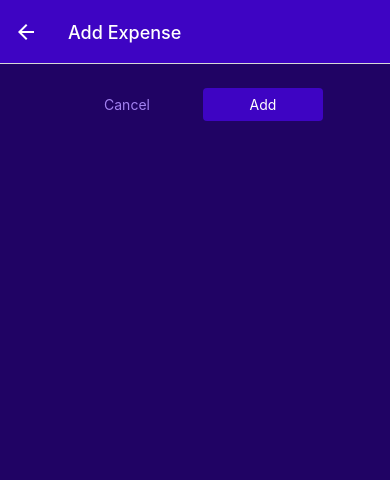
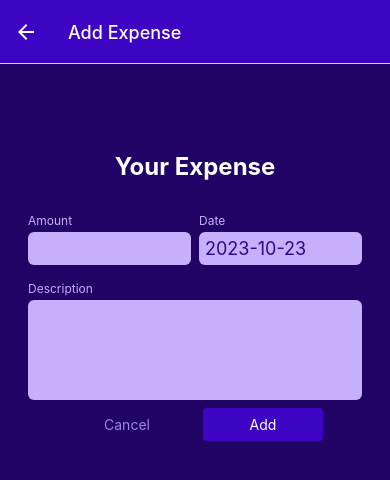
Before and after one commit to VictorIvanov87/RN-ExpenseTracker, a React Native app: screen /ManageExpense in a window 390 px wide. Shown: the top 480 px of the page. Built offline with nearby package versions, Linux system fonts and the light colour scheme.

Commit message:
Implement `ExpenseForm`, add validation and styles

```diff
--- a/components/ExpensesOutput/ExpensesOutput.js
+++ b/components/ExpensesOutput/ExpensesOutput.js
@@ -1,13 +1,19 @@
-import { View, StyleSheet } from "react-native";
+import { View, StyleSheet, Text } from "react-native";
 import { GLOBAL_STYLES } from "../../constants/styles";
 import ExpensesSummary from "./ExpensesSummary";
 import ExpensesList from "./ExpensesList";
 
-const ExpensesOutput = ({ expenses, periodName }) => {
+const ExpensesOutput = ({ expenses, periodName, fallbackText }) => {
+  let content = <Text style={styles.infoText}>{fallbackText}</Text>;
+
+  if (expenses.length > 0) {
+    content = <ExpensesList expenses={expenses} />;
+  }
+
   return (
     <View style={styles.container}>
       <ExpensesSummary expenses={expenses} periodName={periodName} />
-      <ExpensesList expenses={expenses} />
+      {content}
     </View>
   );
 };
@@ -19,6 +25,12 @@
     paddingBottom: 0,
     paddingHorizontal: 24,
     paddingTop: 24
+  },
+  infoText: {
+    color: "white",
+    fontSize: 16,
+    marginTop: 32,
+    textAlign: "center"
   }
 });
 
--- /dev/null
+++ b/components/ManageExpense/ExpenseForm.js
@@ -0,0 +1,128 @@
+import { useState } from "react";
+import { StyleSheet, View, Text } from "react-native";
+import { getFormattedDate } from "../../utils/date";
+import Input from "./Input";
+import Button from "../UI/Button";
+import { GLOBAL_STYLES } from "../../constants/styles";
+
+const ExpenseForm = ({ onCancel, onSubmit, submitButtonLabel, defaultValues }) => {
+  const [inputs, setInputs] = useState({
+    amount: {
+      value: defaultValues ? defaultValues.amount.toString() : "",
+      isValid: true
+    },
+    date: {
+      value: defaultValues ? getFormattedDate(defaultValues.date) : getFormattedDate(new Date()),
+      isValid: true
+    },
+    description: {
+      value: defaultValues ? defaultValues.description : "",
+      isValid: true
+    }
+  });
+
+  const submitHandler = () => {
+    const expenseData = {
+      amount: +inputs.amount.value,
+      date: new Date(inputs.date.value),
+      description: inputs.description.value
+    };
+
+    const isAmountValid = !isNaN(expenseData.amount) && expenseData.amount > 0;
+    const isDateValid = expenseData.date.toString() !== "Invalid Date";
+    const isDescriptionValid = expenseData.description.trim().length > 0;
+
+    if (!isAmountValid || !isDateValid || !isDescriptionValid) {
+      setInputs((currState) => ({
+        amount: { value: currState.amount.value, isValid: isAmountValid },
+        date: { value: currState.date.value, isValid: isDateValid },
+        description: { value: currState.description.value, isValid: isDescriptionValid }
+      }));
+
+      return;
+    }
+
+    onSubmit(expenseData);
+  };
+
+  const inputChangedHandler = (inputIdentifier, eneteredValue) => {
+    setInputs((currState) => ({ ...currState, [inputIdentifier]: { value: eneteredValue, isValid: true } }));
+  };
+
+  const formIsInvalid = !inputs.amount.isValid || !inputs.date.isValid || !inputs.description.isValid;
+
+  return (
+    <View style={styles.form}>
+      <Text style={styles.title}>Your Expense</Text>
+      <View style={styles.inputsRow}>
+        <Input
+          label="Amount"
+          invalid={!inputs.amount.isValid}
+          textInputConfig={{
+            keyboardType: "decimal-pad",
+            onChangeText: (val) => inputChangedHandler("amount", val),
+            value: inputs.amount.value
+          }}
+          style={styles.rowInput}
+        />
+        <Input
+          label="Date"
+          invalid={!inputs.date.isValid}
+          textInputConfig={{
+            placeholder: "YYYY-MM-DD",
+            maxLength: 10,
+            onChangeText: (val) => inputChangedHandler("date", val),
+            value: inputs.date.value
+          }}
+          style={styles.rowInput}
+        />
+      </View>
+      <Input
+        label="Description"
+        invalid={!inputs.description.isValid}
+        textInputConfig={{
+          multiline: true,
+          onChangeText: (val) => inputChangedHandler("description", val),
+          value: inputs.description.value
+        }}
+      />
+      {formIsInvalid && <Text style={styles.errorText}>Invalid input values</Text>}
+      <View style={styles.buttonsContainer}>
+        <Button style={styles.button} mode="flat" onPress={onCancel}>
+          Cancel
+        </Button>
+        <Button style={styles.button} onPress={submitHandler}>
+          {submitButtonLabel}
+        </Button>
+      </View>
+    </View>
+  );
+};
+
+const styles = StyleSheet.create({
+  button: { marginHorizontal: 8, minWidth: 120 },
+  buttonsContainer: { alignItems: "center", flexDirection: "row", justifyContent: "center" },
+  form: {
+    marginTop: 40
+  },
+  errorText: {
+    color: GLOBAL_STYLES.colors.error500,
+    textAlign: "center",
+    margin: 8
+  },
+  inputsRow: {
+    flexDirection: "row"
+  },
+  rowInput: {
+    flex: 1
+  },
+  title: {
+    color: "white",
+    fontSize: 24,
+    fontWeight: "bold",
+    marginVertical: 24,
+    textAlign: "center"
+  }
+});
+
+export default ExpenseForm;
--- /dev/null
+++ b/components/ManageExpense/Input.js
@@ -0,0 +1,48 @@
+import { View, Text, TextInput, StyleSheet } from "react-native";
+import { GLOBAL_STYLES } from "../../constants/styles";
+
+const Input = ({ label, textInputConfig, style, invalid }) => {
+  const inputStyles = [styles.input];
+
+  if (textInputConfig && textInputConfig.multiline) {
+    inputStyles.push(styles.inputMultiline);
+  }
+
+  return (
+    <View style={[style, styles.inputContainer]}>
+      <Text style={[styles.label, invalid && styles.invalidLabel]}>{label}</Text>
+      <TextInput style={[inputStyles, invalid && styles.invalidInput]} {...textInputConfig}></TextInput>
+    </View>
+  );
+};
+
+const styles = StyleSheet.create({
+  input: {
+    backgroundColor: GLOBAL_STYLES.colors.primary100,
+    borderRadius: 6,
+    color: GLOBAL_STYLES.colors.primary700,
+    fontSize: 18,
+    padding: 6
+  },
+  inputContainer: {
+    marginHorizontal: 4,
+    marginVertical: 8
+  },
+  inputMultiline: {
+    minHeight: 100,
+    textAlignVertical: "top"
+  },
+  invalidInput: {
+    backgroundColor: GLOBAL_STYLES.colors.error50
+  },
+  invalidLabel: {
+    color: GLOBAL_STYLES.colors.error500
+  },
+  label: {
+    color: GLOBAL_STYLES.colors.primary100,
+    fontSize: 12,
+    marginBottom: 4
+  }
+});
+
+export default Input;
--- a/screen/AllExpenses.js
+++ b/screen/AllExpenses.js
@@ -5,7 +5,7 @@
 const AllExpenses = () => {
   const expensesCtx = useContext(ExpensesContext);
 
-  return <ExpensesOutput periodName="Total" expenses={expensesCtx.expenses} />;
+  return <ExpensesOutput periodName="Total" expenses={expensesCtx.expenses} fallbackText="No expenses found" />;
 };
 
 export default AllExpenses;
--- a/screen/ManageExpense.js
+++ b/screen/ManageExpense.js
@@ -2,13 +2,14 @@
 import { View, StyleSheet } from "react-native";
 import IconButton from "../components/UI/IconButton";
 import { GLOBAL_STYLES } from "../constants/styles";
-import Button from "../components/UI/Button";
+import ExpenseForm from "../components/ManageExpense/ExpenseForm";
 import { ExpensesContext } from "../store/expenses-context";
 
 const ManageExpense = ({ route, navigation }) => {
   const editExpenseId = route.params?.expenseId;
   const isEditing = !!editExpenseId;
   const expensesCtx = useContext(ExpensesContext);
+  const selectedExpense = expensesCtx.expenses.find((exp) => exp.id === editExpenseId);
 
   useLayoutEffect(() => {
     navigation.setOptions({
@@ -25,33 +26,24 @@
     navigation.goBack();
   };
 
-  const handleConfrim = () => {
+  const handleConfrim = (expenseData) => {
+    console.log(expenseData);
     if (isEditing) {
-      expensesCtx.updateExpense(editExpenseId, {
-        description: "qweqwe",
-        amount: 14.55,
-        date: new Date()
-      });
+      expensesCtx.updateExpense(editExpenseId, expenseData);
     } else {
-      expensesCtx.addExpense({
-        description: "asdasd",
-        amount: 54.55,
-        date: new Date()
-      });
+      expensesCtx.addExpense(expenseData);
     }
     navigation.goBack();
   };
 
   return (
     <View style={styles.container}>
-      <View style={styles.buttonsContainer}>
-        <Button style={styles.button} mode="flat" onPress={handleCancel}>
-          Cancel
-        </Button>
-        <Button style={styles.button} onPress={handleConfrim}>
-          {isEditing ? "Update" : "Add"}
-        </Button>
-      </View>
+      <ExpenseForm
+        onCancel={handleCancel}
+        onSubmit={handleConfrim}
+        submitButtonLabel={isEditing ? "Update" : "Add"}
+        defaultValues={selectedExpense}
+      />
       {isEditing && (
         <View style={styles.deleteContainer}>
           <IconButton name="delete" color={GLOBAL_STYLES.colors.error500} size={36} onPress={handleDeleteExpense} />
@@ -62,8 +54,6 @@
 };
 
 const styles = StyleSheet.create({
-  button: { marginHorizontal: 8, minWidth: 120 },
-  buttonsContainer: { alignItems: "center", flexDirection: "row", justifyContent: "center" },
   container: {
     backgroundColor: GLOBAL_STYLES.colors.primary800,
     flex: 1,
--- a/screen/RecentExpense.js
+++ b/screen/RecentExpense.js
@@ -12,7 +12,9 @@
     return exp.date > date7DaysAgo;
   });
 
-  return <ExpensesOutput periodName="Last 7 days" expenses={recentExpenses} />;
+  return (
+    <ExpensesOutput periodName="Last 7 days" expenses={recentExpenses} fallbackText="No expenses for the last 7 days" />
+  );
 };
 
 export default RecentExpense;
--- a/utils/date.js
+++ b/utils/date.js
@@ -1,5 +1,5 @@
 export const getFormattedDate = (date) => {
-  return `${date.getFullYear()}-${date.getMonth() + 1}-${date.getDate()}`;
+  return date.toISOString().slice(0, 10);
 };
 
 export const getDateMinusDays = (date, days) => {
```
